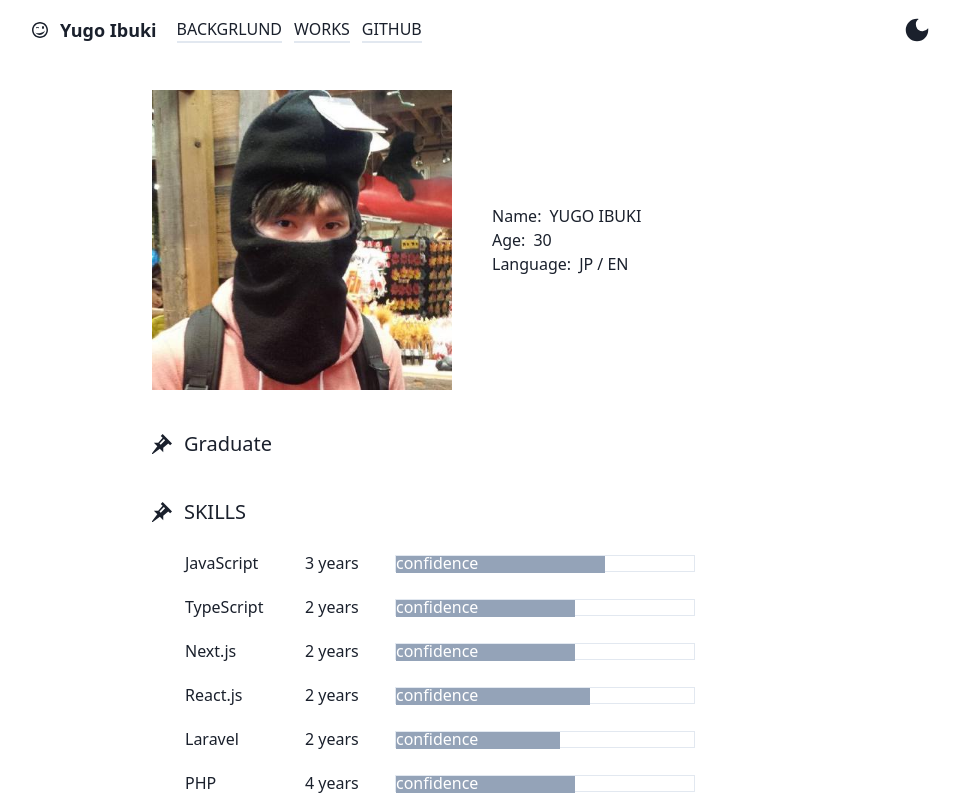
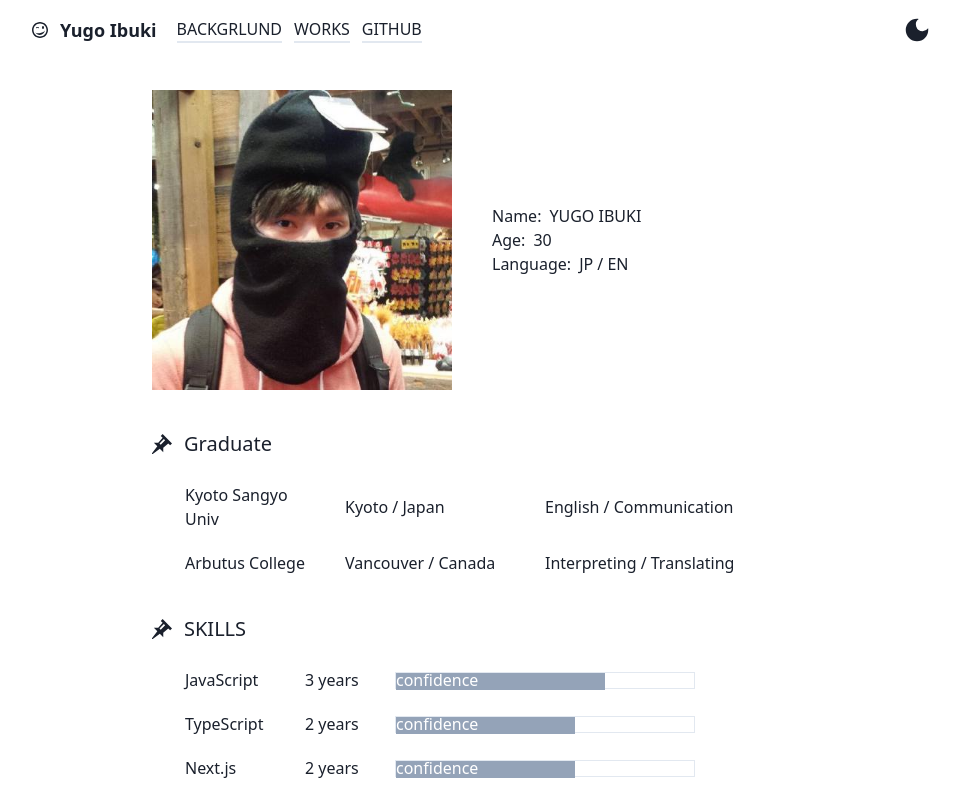
Before and after one commit to yugo-ibuki/portfolio, a Next.js app: page / in a window 1280 px wide. Shown: the top 800 px of the page, without its empty margins (158-1118 px from the left). Built offline with nearby package versions, Linux system fonts and the light colour scheme.

Commit message:
feat: 学歴追加

```diff
--- a/src/components/List/Graduate.tsx
+++ b/src/components/List/Graduate.tsx
@@ -1,9 +1,38 @@
 import type { FC } from 'react'
+
+const graduates: {
+  name: string
+  place: string
+  major: string
+}[] = [
+  {
+    name: 'Kyoto Sangyo Univ',
+    place: 'Kyoto / Japan',
+    major: 'English / Communication'
+  },
+  {
+    name: 'Arbutus College',
+    place: 'Vancouver / Canada',
+    major: 'Interpreting / Translating'
+  }
+]
 
 export const Graduate: FC = () => {
   return (
-    <div>
-
-    </div>
+    <ul className={'w-[90%] mx-auto flex flex-col gap-y-[20px]'}>
+      {
+        graduates.map(grd => {
+          return (
+            <li>
+              <dl className={'flex gap-x-5 items-center'}>
+                <dt className={'w-[140px]'}>{grd.name}</dt>
+                <dd className={'w-[180px]'}>{grd.place}</dd>
+                <dd>{grd.major}</dd>
+              </dl>
+            </li>
+          )
+        })
+      }
+    </ul>
   )
 }
--- a/src/pages/index.tsx
+++ b/src/pages/index.tsx
@@ -1,4 +1,4 @@
-import { Block, Title, Skill } from '@components'
+import { Block, Title, Skill, Graduate } from '@components'
 import type { NextPage } from 'next'
 import Image from 'next/image'
 
@@ -45,7 +45,7 @@ const Home: NextPage = () => {
       <Block>
         <Title>Graduate</Title>
         <div className={'mt-[25px]'}>
-
+          <Graduate />
         </div>
       </Block>
 
```
